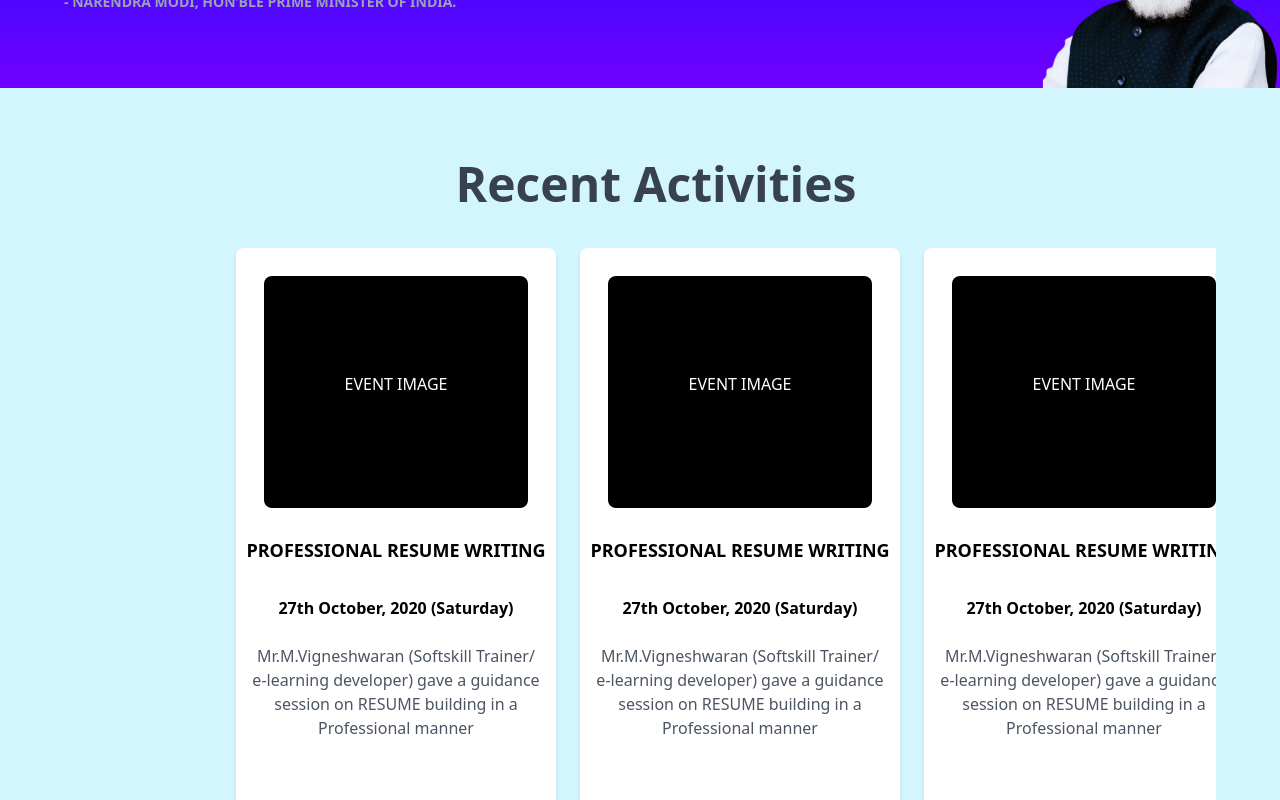
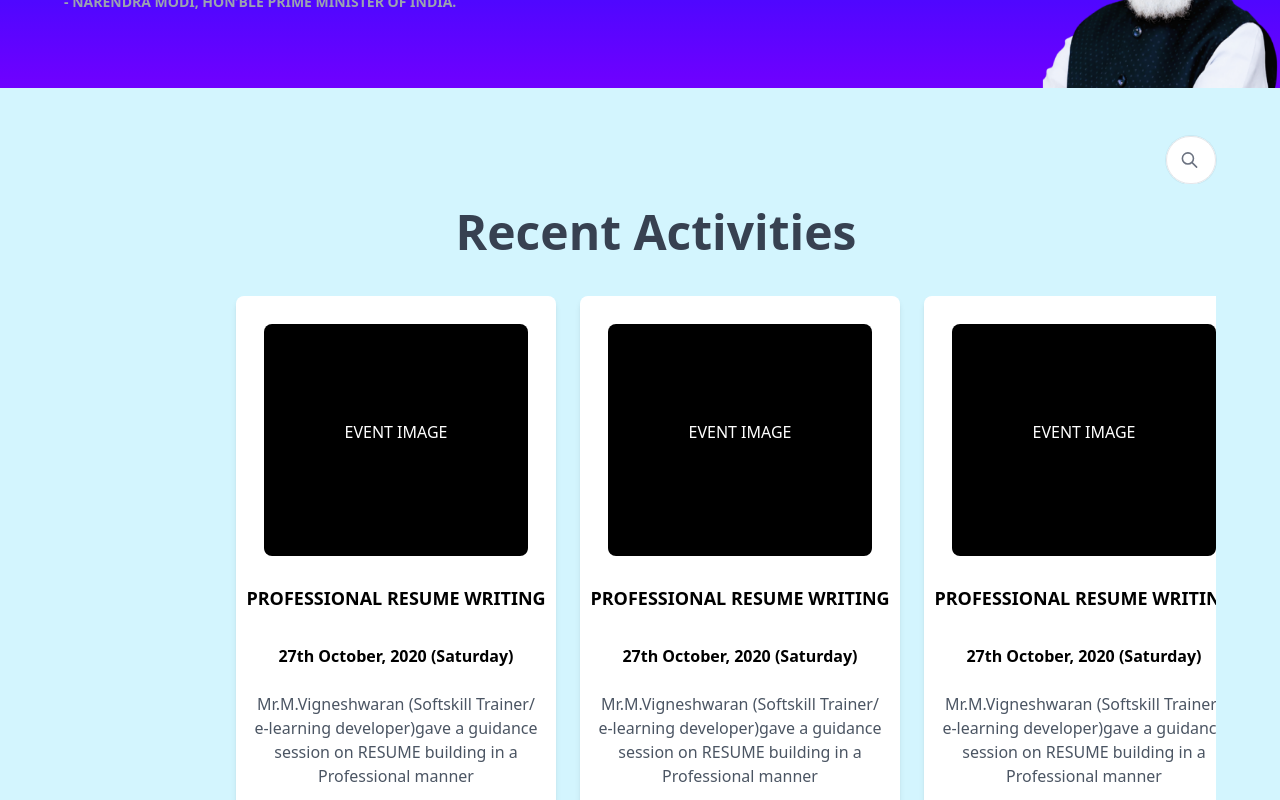
Before and after one commit to sajayprakash/IETE-Project, a React (Vite) app: page / in a window 1280 px wide. Shown: the part 1000-1800 px from the top of the page. Built offline with nearby package versions, Linux system fonts and the light colour scheme.

Commit message:
search fn

```diff
--- a/src/components/Activities.jsx
+++ b/src/components/Activities.jsx
@@ -1,106 +1,73 @@
 import news1 from "../assets/news1.png"
 import news2 from "../assets/news2.png"
 import news3 from "../assets/news3.png"
+import { useState } from 'react'
 
 export default function Activities() {
+
+  const [search, setSearch] = useState("")
+  const data = [
+    { "image": "", "title": "PROFESSIONAL RESUME WRITING", "date": "27th October, 2020 (Saturday)", "desc": "  Mr.M.Vigneshwaran (Softskill Trainer/ e-learning developer)gave a guidance session on RESUME building in a Professional manner" },
+    { "image": "", "title": "PROFESSIONAL RESUME WRITING", "date": "27th October, 2020 (Saturday)", "desc": "  Mr.M.Vigneshwaran (Softskill Trainer/ e-learning developer)gave a guidance session on RESUME building in a Professional manner" },
+    { "image": "", "title": "PROFESSIONAL RESUME WRITING", "date": "27th October, 2020 (Saturday)", "desc": "  Mr.M.Vigneshwaran (Softskill Trainer/ e-learning developer)gave a guidance session on RESUME building in a Professional manner" },
+    { "image": "", "title": "PROFESSIONAL RESUME WRITING", "date": "27th October, 2020 (Saturday)", "desc": "  Mr.M.Vigneshwaran (Softskill Trainer/ e-learning developer)gave a guidance session on RESUME building in a Professional manner" },
+    { "image": "", "title": "PROFESSIONAL RESUME WRITING", "date": "27th October, 2020 (Saturday)", "desc": "  Mr.M.Vigneshwaran (Softskill Trainer/ e-learning developer)gave a guidance session on RESUME building in a Professional manner" }
+  ]
+
   return (
     <>
-      <div className="md:p-16 md:pb-4 bg-lightcolor">
+{/* sm:mx-auto sm:max-w-lg */}
+      <>
+       <div class=" pt-12 bg-lightcolor relative flex flex-row md:pr-16 pr-4  justify-end overflow-hidden">
+          <div class="relative rounded-3xl bg-white  ring-1 ring-gray-900/5 ">
+            <div>
+              <form action="" class="relative">
+                <input type="search" onChange={(e) => setSearch(e.target.value)}
+                  class="peer cursor-pointer relative z-10 h-12 w-12 rounded-full border bg-transparent pl-12 outline-none focus:w-full focus:cursor-text focus:border-lime-300 focus:pl-16 focus:pr-4" />
+                <svg xmlns="http://www.w3.org/2000/svg" class="absolute inset-y-0 my-auto h-8 w-12 border-r border-transparent stroke-gray-500 px-3.5 peer-focus:border-lime-300 peer-focus:stroke-lime-500" fill="none" viewBox="0 0 24 24" stroke="currentColor" stroke-width="2">
+                  <path stroke-linecap="round" stroke-linejoin="round" d="M21 21l-6-6m2-5a7 7 0 11-14 0 7 7 0 0114 0z" />
+                </svg>
+              </form>
+            </div>
+          </div>
+        </div>
+
+      </>
+
+      <div id='activities' className="md:p-16 md:pt-4 md:pb-4 bg-lightcolor">
         <h1 className="sm:ml-8 md:text-5xl text-3xl pb-8 pt-2 text-gray-700 font-bold md:pb-10">
           <center>Recent Activities</center>
         </h1>
         <div className="flex overflow-x-scroll pb-10 hide-scroll-bar">
           <div className="flex flex-nowrap lg:ml-40 md:ml-20 ml-10 ">
+
+            {data.filter((item) => {
+              return search.toLowerCase() == ''
+                ? item
+                : ((item.title.toLowerCase().includes(search)) | (item.desc.toLowerCase().includes(search)) | ((item.date.toLowerCase().includes(search))));
+            })
+              .map((item) => {
+
+                return <>
                   <div className="inline-block px-3">
                     <div className="w-80 max-w-xs overflow-hidden rounded-lg shadow-md bg-white hover:shadow-xl transition-shadow duration-300 ease-in-out text-center">
                       <h2 className="bg-black rounded-lg text-white md:pt-24 pt-16 m-7 pb-28">
                         EVENT IMAGE
                       </h2>
                       <h2 className="md:text-lg pb-8 font-bold">
-                  PROFESSIONAL RESUME WRITING
+                        {item.title}
                       </h2>
                       <h3 className="font-bold pb-2">
-                  27th October, 2020 (Saturday)
+                        {item.date}
                       </h3>
                       <p className="text-gray-600 font-medium pb-16 m-4">
-                  Mr.M.Vigneshwaran (Softskill Trainer/ e-learning developer)
-                  gave a guidance session on RESUME building in a Professional
-                  manner
+                        {item.desc}
                       </p>
                     </div>
                   </div>
-            <div className="inline-block px-3">
-              <div className="w-80 max-w-xs overflow-hidden rounded-lg shadow-md bg-white hover:shadow-xl transition-shadow duration-300 ease-in-out text-center">
-                <h2 className="bg-black rounded-lg text-white md:pt-24 pt-16 m-7 pb-28">
-                  EVENT IMAGE
-                </h2>
-                <h2 className="md:text-lg pb-8 font-bold">
-                  PROFESSIONAL RESUME WRITING
-                </h2>
-                <h3 className="font-bold pb-2">
-                  27th October, 2020 (Saturday)
-                </h3>
-                <p className="text-gray-600 font-medium pb-16 m-4">
-                  Mr.M.Vigneshwaran (Softskill Trainer/ e-learning developer)
-                  gave a guidance session on RESUME building in a Professional
-                  manner
-                </p>
-              </div>
-            </div>
-            <div className="inline-block px-3">
-              <div className="w-80 max-w-xs overflow-hidden rounded-lg shadow-md bg-white hover:shadow-xl transition-shadow duration-300 ease-in-out text-center">
-                <h2 className="bg-black rounded-lg text-white md:pt-24 pt-16 m-7 pb-28">
-                  EVENT IMAGE
-                </h2>
-                <h2 className="md:text-lg pb-8 font-bold">
-                  PROFESSIONAL RESUME WRITING
-                </h2>
-                <h3 className="font-bold pb-2">
-                  27th October, 2020 (Saturday)
-                </h3>
-                <p className="text-gray-600 font-medium pb-16 m-4">
-                  Mr.M.Vigneshwaran (Softskill Trainer/ e-learning developer)
-                  gave a guidance session on RESUME building in a Professional
-                  manner
-                </p>
-              </div>
-            </div>
-            <div className="inline-block px-3">
-              <div className="w-80 max-w-xs overflow-hidden rounded-lg shadow-md bg-white hover:shadow-xl transition-shadow duration-300 ease-in-out text-center">
-                <h2 className="bg-black rounded-lg text-white md:pt-24 pt-16 m-7 pb-28">
-                  EVENT IMAGE
-                </h2>
-                <h2 className="md:text-lg pb-8 font-bold">
-                  PROFESSIONAL RESUME WRITING
-                </h2>
-                <h3 className="font-bold pb-2">
-                  27th October, 2020 (Saturday)
-                </h3>
-                <p className="text-gray-600 font-medium pb-16 m-4">
-                  Mr.M.Vigneshwaran (Softskill Trainer/ e-learning developer)
-                  gave a guidance session on RESUME building in a Professional
-                  manner
-                </p>
-              </div>
-            </div>
-            <div className="inline-block px-3">
-              <div className="w-80 max-w-xs overflow-hidden rounded-lg shadow-md bg-white hover:shadow-xl transition-shadow duration-300 ease-in-out text-center">
-                <h2 className="bg-black rounded-lg text-white md:pt-24 pt-16 m-7 pb-28">
-                  EVENT IMAGE
-                </h2>
-                <h2 className="md:text-lg pb-8 font-bold">
-                  PROFESSIONAL RESUME WRITING
-                </h2>
-                <h3 className="font-bold pb-2">
-                  27th October, 2020 (Saturday)
-                </h3>
-                <p className="text-gray-600 font-medium pb-16 m-4">
-                  Mr.M.Vigneshwaran (Softskill Trainer/ e-learning developer)
-                  gave a guidance session on RESUME building in a Professional
-                  manner
-                </p>
-              </div>
-            </div>
+                </>
+              })}
+
           </div>
         </div>
       </div>
--- a/src/index.css
+++ b/src/index.css
@@ -15,3 +15,8 @@
 .bg-lightcolor{
   background-color: #D3F5FE;
 }
+
+
+*{
+  scroll-behavior: smooth;
+}
```
Lines whose indentation alone changed are shown as unchanged.
